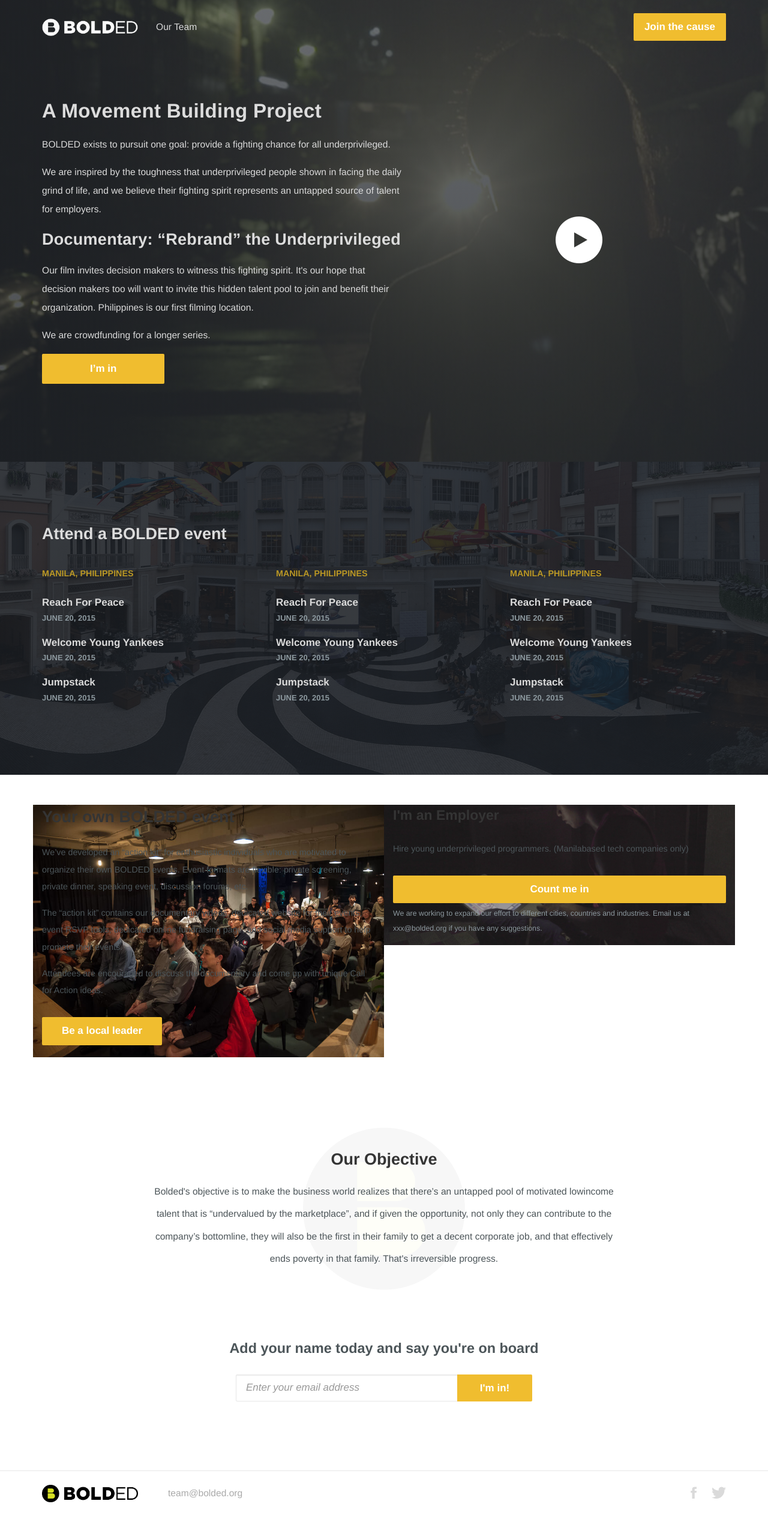
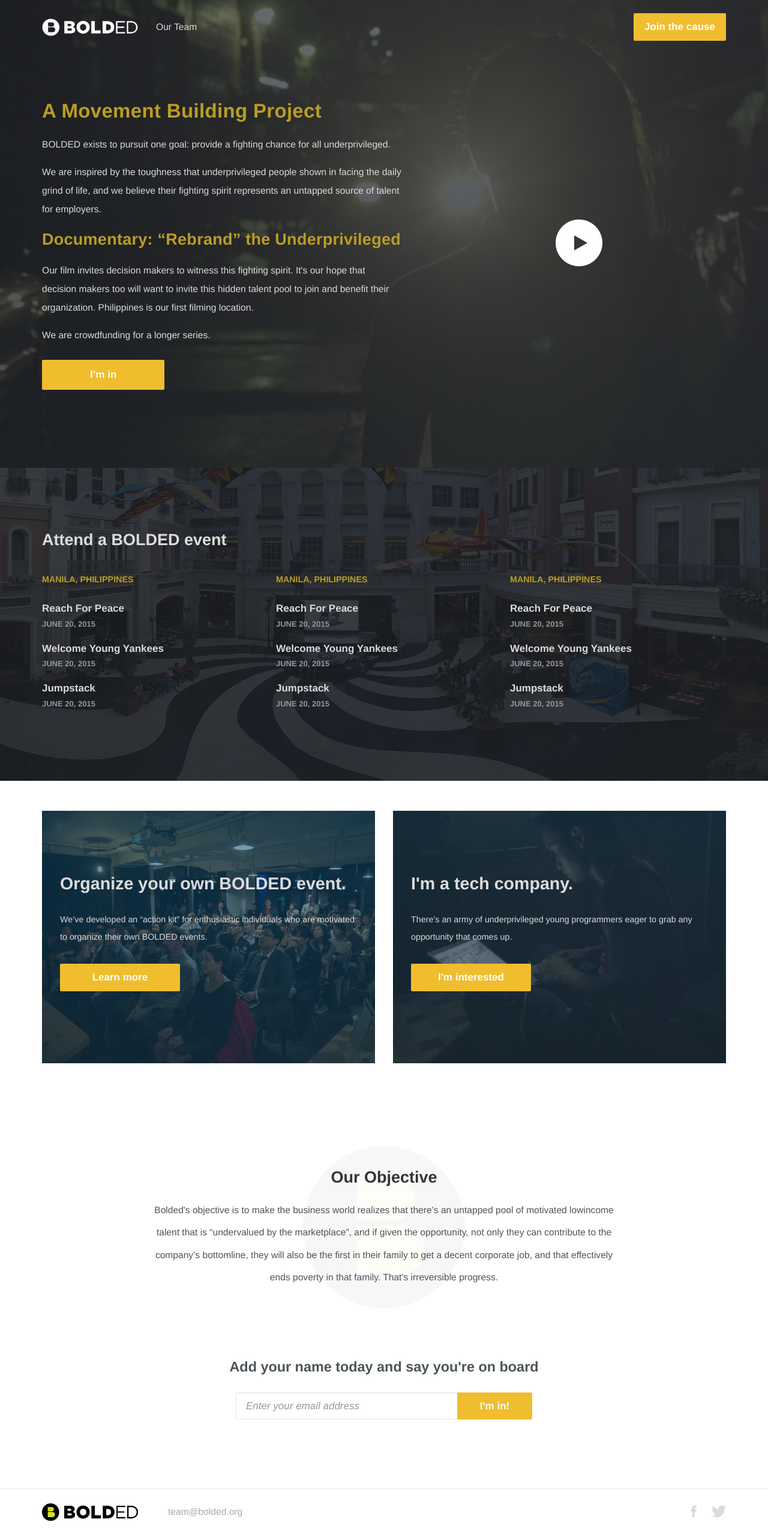
Before and after one commit to codedred/bolded, a Jekyll site: the page built from index.html, in a window 1280 px wide. Shown: the whole page at 60% size. Built offline with Jekyll 4.4.1, drawn with Linux system fonts in a browser that asks for light colours; nearby versions of some CDN libraries; some web fonts are replaced; before the commit the page ends 2528 px from its top, so only the background shows below that.

Commit message:
adds style changes to targets area

```diff
--- a/_includes/events.html
+++ b/_includes/events.html
@@ -1,6 +1,6 @@
 <section class="splash -events -small">
-  <div class="event-list">
-    <div class="container">
+  <div class="container">
+    <div class="event-list">
       <h2 class="event-header">Attend a BOLDED event</h2>
       <div class="row">
         <div class="col-md-4">
--- a/_includes/targets.html
+++ b/_includes/targets.html
@@ -1,26 +1,28 @@
-<section class="splash -smaller">
-  <div class="targets">
+<section class="splash -smaller"> <div class="targets">
     <div class="container">
       <div class="row">
-        <div class="col-md-6  splash -kit">
-          <div class="target-content">
-            <h2 class="target-header">Your own BOLDED event</h2>
-            <p class="target-text"> We’ve developed an “action kit” for enthusiastic individuals who are motivated to organize their own BOLDED events. Event formats are flexible: private screening, private dinner, speaking event, discussion forums, etc. </p>
-            <p class="target-text">The “action kit” contains our documentary videos, dedicated website for their events, event RSVP tools, dedicated online fundraising page, and social media support to help promote their events.</p>
-            <p class="target-text">Attendees are encouraged to discuss the documentary and come up with unique Call for Action ideas.</p>
-          </div>
-          <div class="target-misc">
-            <a href="mailto:bill@bolded.org" class="btn btn-lg btn-default btn-event">Be a local leader</a>
+
+        <div class="col-md-6">
+          <div class="splash -kit">
+            <div class="target-content">
+              <h2 class="target-header">Organize your own BOLDED event.</h2>
+              <p class="target-text">We’ve developed an “action kit” for enthusiastic individuals who are motivated to organize their own BOLDED events.</p>
+              <div class="target-misc">
+                <a href="#" class="btn btn-lg btn-default btn-target">Learn more</a>
+              </div>
+            </div>
           </div>
         </div>
-        <div class="col-md-6  splash -tech">
-          <div class="target-content">
-            <h3 class="target-header">I'm an Employer</h3>
-            <p class="target-text">Hire young underprivileged programmers. (Manila­based tech companies only)</p>
-          </div>
-          <div class="target-misc">
-            <a href="mailto:bill@bolded.org" class="btn btn-lg btn-default btn-block">Count me in</a>
-            <p class="tip">We are working to expand our effort to different cities, countries and industries. Email us at xxx@bolded.org if you have any suggestions.</p>
+
+        <div class="col-md-6">
+          <div class="splash -tech">
+            <div class="target-content">
+              <h3 class="target-header">I'm a tech company.</h3>
+              <p class="target-text">There’s an army of underprivileged young programmers eager to grab any opportunity that comes up.</p>
+              <div class="target-misc">
+                <a href="http://www.coded.red" class="btn btn-lg btn-default btn-target">I'm interested</a>
+              </div>
+            </div>
           </div>
         </div>
       </div>
--- a/_sass/_variables.scss
+++ b/_sass/_variables.scss
@@ -1,7 +1,7 @@
 //colors
 
 $yellow: #F0BD2F;
-$dark-yellow: #BA9724;
+$dark-yellow: #BA9E24;
 $pale-yellow: #D6C6B3;
 $blue: #61CACC;
 $black: #343434;
--- a/_sass/components/_buttons.scss
+++ b/_sass/components/_buttons.scss
@@ -10,7 +10,8 @@
   background: $yellow;
   border: transparent;
 
-  &:hover, &:focus, &:active {
+  &:hover, &:focus, &:active, &:active:focus {
+    outline: none;
     color: #fff;
     background: darken($yellow, 8%);
   }
--- a/_sass/components/_splash.scss
+++ b/_sass/components/_splash.scss
@@ -10,7 +10,7 @@
 
     .splash-header {
       letter-spacing: 0.01em;
-      color: $grayish-white;
+      color: $dark-yellow;
     }
 
     .splash-text {
@@ -21,7 +21,7 @@
     }
 
     .splash-actions {
-      margin-top: 10px;
+      padding-top: 10px;
       .btn { padding: 14px 80px; }
     }
 
@@ -54,7 +54,7 @@
   }
 
   &.-home {
-    background: linear-gradient(to bottom, rgba(25, 29, 34, 0.65), rgba(25, 29, 34, 0.8));
+    background: linear-gradient(to bottom, rgba(22, 25, 30, 0.65), rgba(25, 29, 34, 0.8));
    /*background: linear-gradient(to bottom, rgba(241,231,103,0.5) 0%, rgba(254,182,69, 0.5) 100%);*/
 
     &:before {
@@ -79,14 +79,12 @@
   }
 
   &.-kit {
-    background: url(../assets/images/splash_kit.jpg) center center no-repeat;
-    /*linear-gradient(to bottom, rgba(8, 80, 120, 0.60), rgba(133, 216, 206, 0.70)),*/
+    background: linear-gradient(to bottom, rgba(8, 80, 120, 0.5), rgba(18, 46, 63, 0.8)), url(../assets/images/splash_kit.jpg) center center no-repeat;
     @include background-size(cover);
   }
 
   &.-tech {
-    background: url(../assets/images/splash_tech.png) center center no-repeat;
-    /*linear-gradient(to bottom, rgba(8, 80, 120, 0.60), rgba(133, 216, 206, 0.70)),*/
+    background: linear-gradient(to bottom, rgba(8, 80, 120, 0.3), rgba(18, 46, 63, 0.5)), url(../assets/images/splash_tech.png) center center no-repeat;
     @include background-size(cover);
   }
 
--- a/_sass/components/_targets.scss
+++ b/_sass/components/_targets.scss
@@ -1,14 +1,24 @@
 .targets {
+  .target-content {
+    margin-bottom: 20px;
+    padding: 100px 30px;
+    min-height: 400px;
+    height: 100%;
+  }
+
   .target-header {
+    font-size: 2.2em;
+    color: $grayish-white;
     margin-bottom: 25px;
   }
 
-  .target-content {
+  .target-text {
+    color: $lighter-gray;
     margin-bottom: 30px;
   }
 
   .target-misc {
-    .btn-event {
+    .btn-target {
       max-width: 200px;
       width: 100%;
       margin-bottom: 20px;
```
